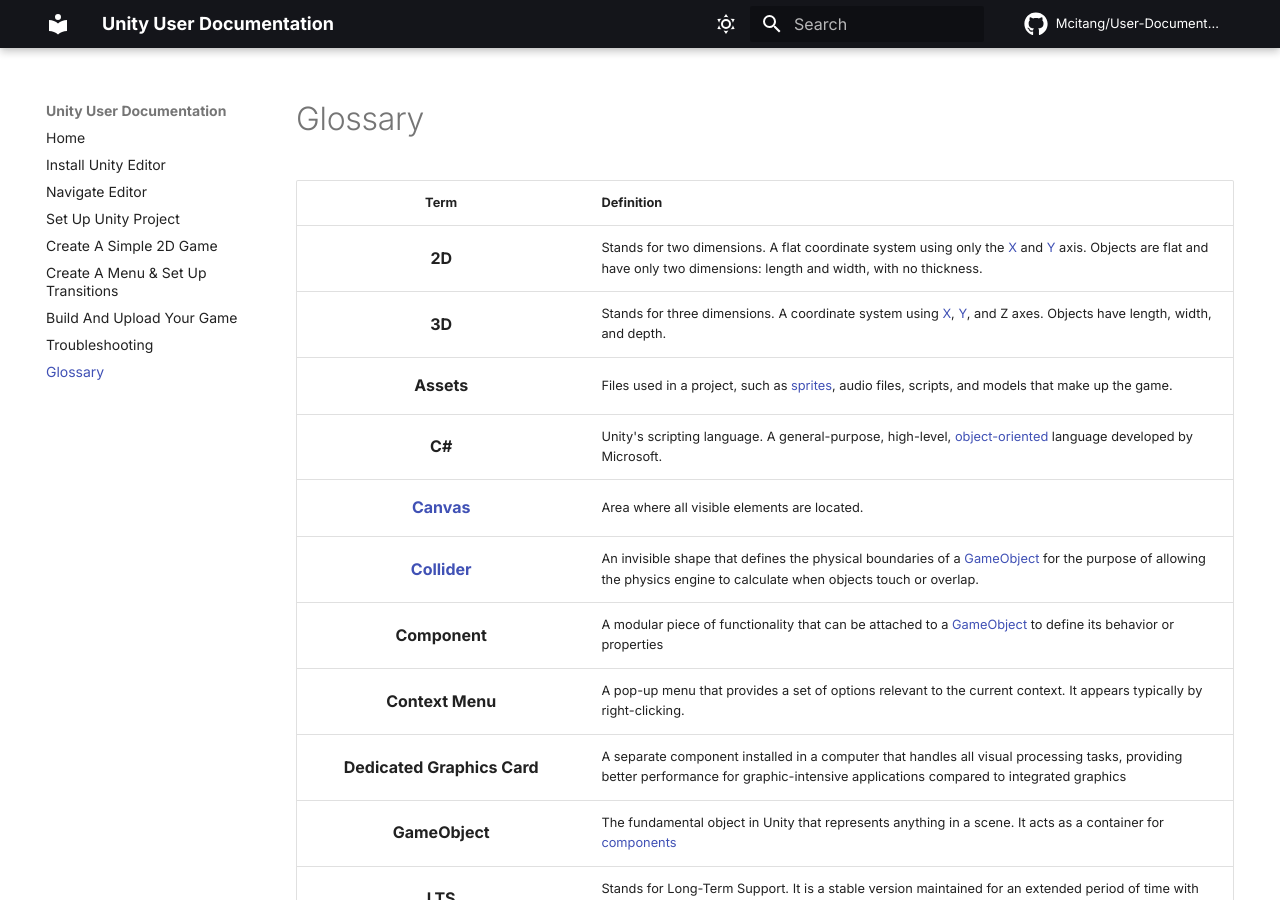
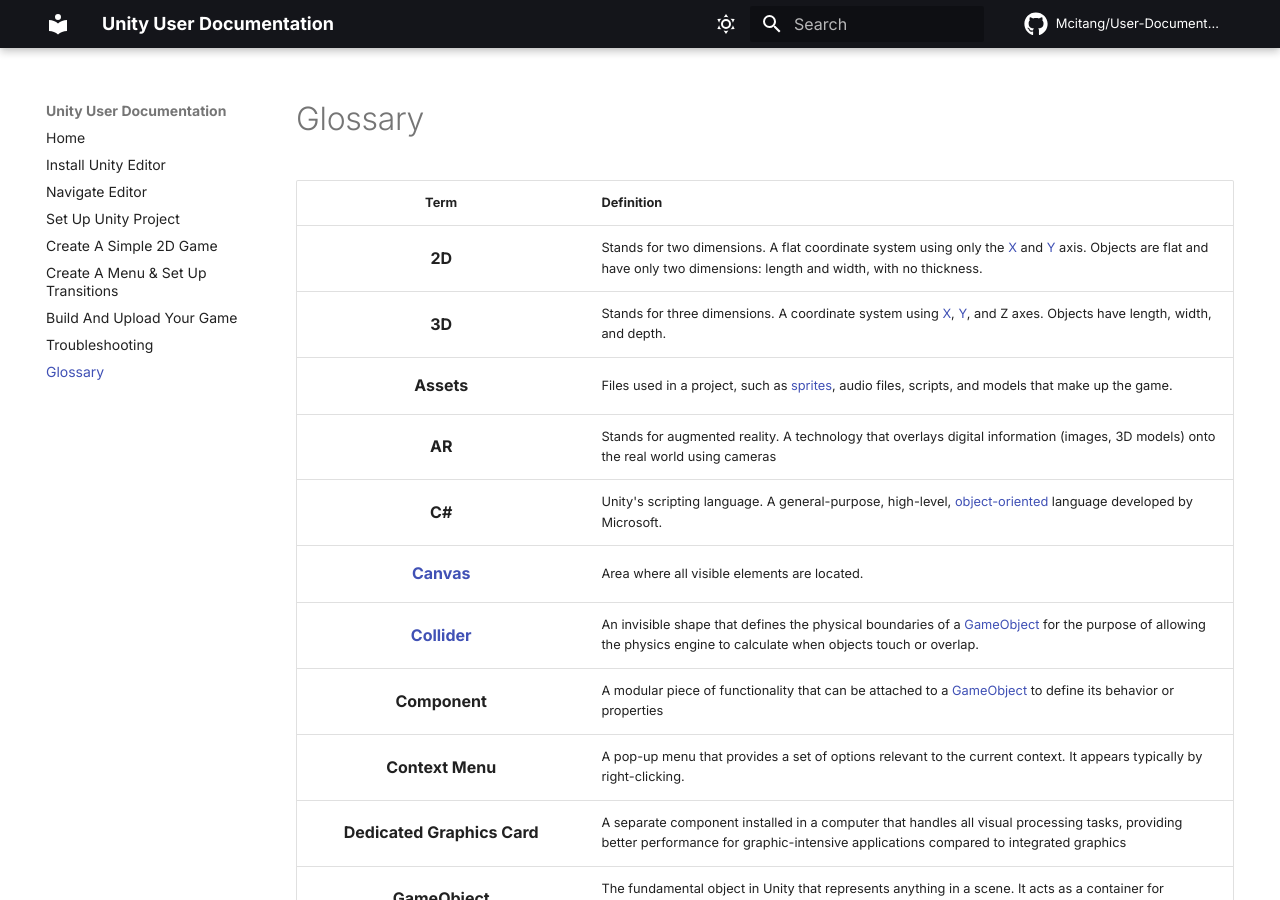
Before and after one commit to Mcitang/User-Documentation, an MkDocs documentation site: the page built from docs/glossary.md, in a window 1280 px wide and 900 px high. Built offline with MkDocs 1.6.1 and Material for MkDocs 9.7.7, drawn with Linux system fonts in a browser that asks for light colours; comment, search, counter and statistics services are not loaded; some of the changed text lies outside the part shown.

Commit message:
Add glossary terms AR and VR

```diff
--- a/docs/glossary.md
+++ b/docs/glossary.md
@@ -4,7 +4,8 @@
 |-----------                |------------------------------------   |
 | 2D { #2d }        |   Stands for two dimensions. A flat coordinate system using only the [X](#x) and [Y](#y) axis. Objects are flat and have only two dimensions: length and width, with no thickness.     |
 | 3D { #3d }        |   Stands for three dimensions. A coordinate system using [X](#x), [Y](#y), and Z axes. Objects have length, width, and depth.     |
-| Assets { #assets }        |   Files used in a project, such as [sprites](#sprite), audio files, scripts, and models that make up the game.    |
+| Assets { #assets }        |   Files used in a project, such as [sprites](#sprite), audio files, scripts, and models that make up the game.
+| AR { #AR }      |   Stands for augmented reality. A technology that overlays digital information (images, 3D models) onto the real world using cameras    |
 | C# { #cs }    |   Unity's scripting language. A general-purpose, high-level, [object-oriented](#oop) language developed by Microsoft.     |
 | [Canvas][canvas-url] { #canvas }      |   Area where all visible elements are located.    |
 | [Collider][collider-url] { #collider }        |   An invisible shape that defines the physical boundaries of a [GameObject](#gameobject) for the purpose of allowing the physics engine to calculate when objects touch or overlap.   |
@@ -27,6 +28,7 @@
 | UI { #ui }    |   Stands for User Interface. The space where users interact with a device or software, including elements like screens, buttons, and menus.   |
 | [Universal Render Pipeline (URP)][urp-url] { #urp }     |   A multi-platform [Render Pipeline](#render-pipeline) that allows for high-quality graphics and fast performance across a wide range of devices, from mobile phones to high-end consoles.    |
 | [Vector2][vector2-url] { #vector2 }       |   Used to represent 2D vectors and points, consisting of two values: [X](#x) and [Y](#y).     |
+| VR { #VR }      |   Stands for virtual reality.  A computer-generated environment with scenes and objects that appear to be real  |
 | X { #x }      |   Refers to the horizontal axis.  |
 | Y { #y }      |   Refers to the vertical axis.    |
 | Z { #z }      |   Refers to the depth axis.   |
```
